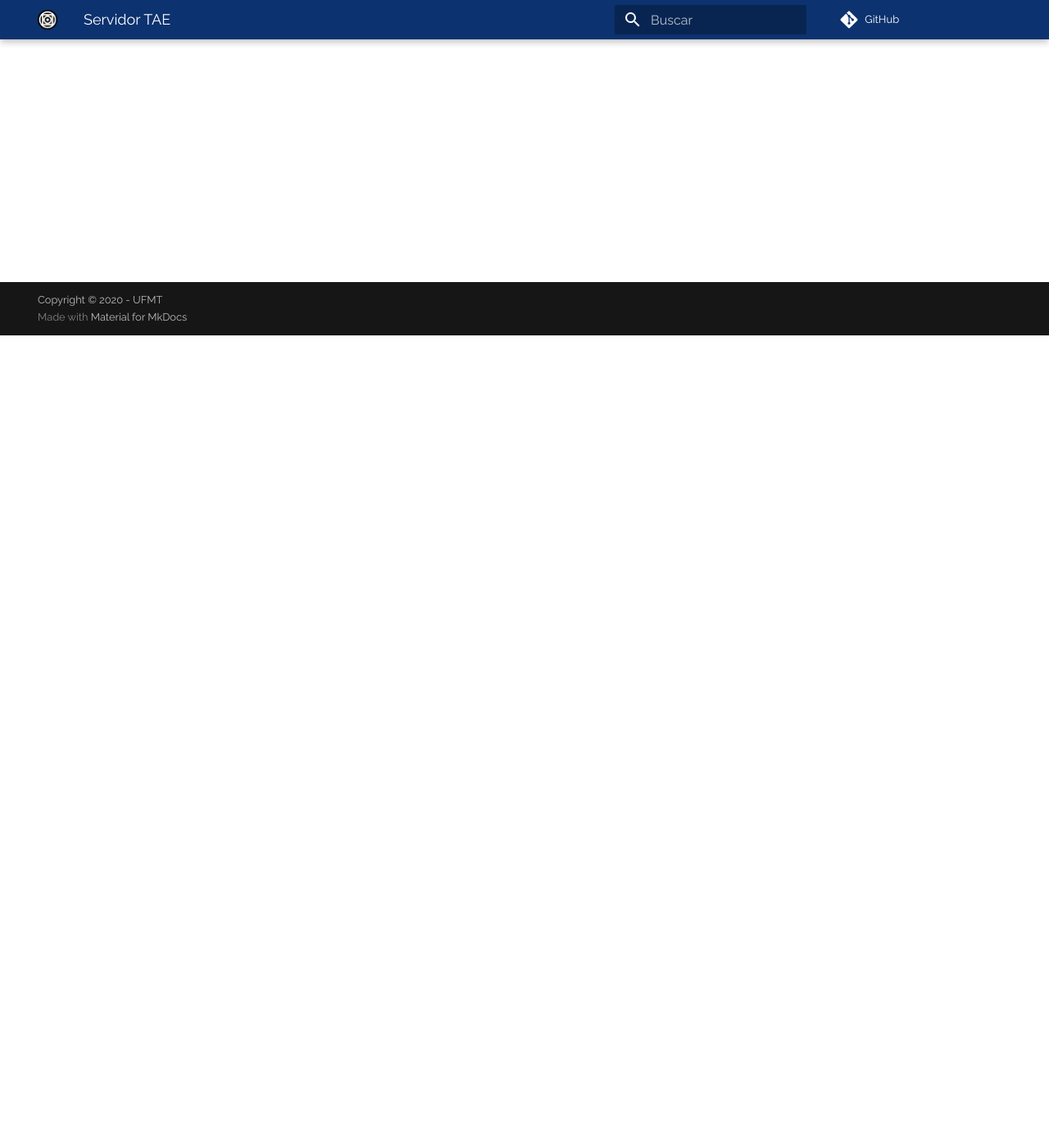
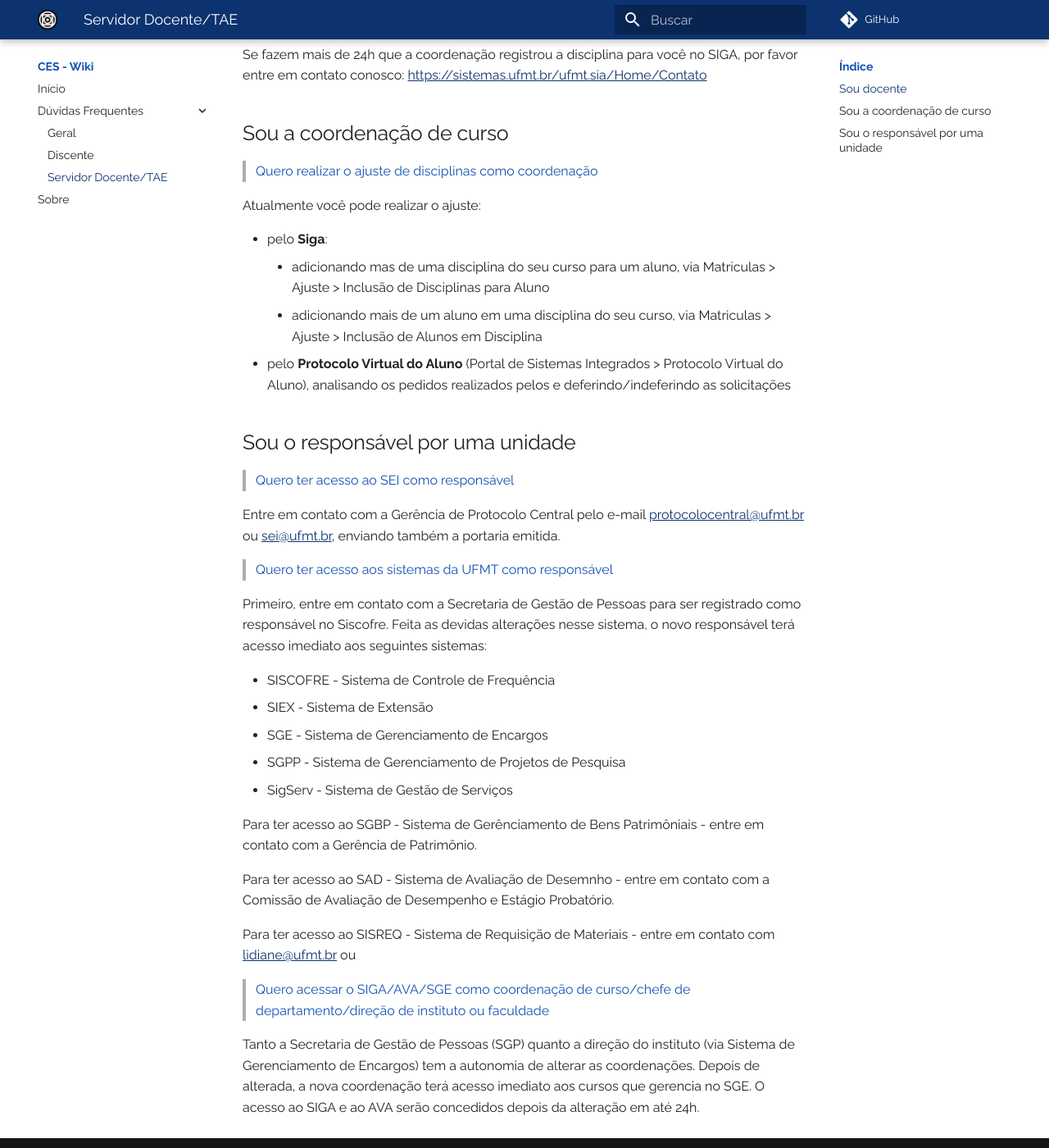
Before and after one commit to ufmt-ces/ufmt-ces.github.io, an MkDocs documentation site: the page built from docs/duvidas/servidor.md, in a window 1280 px wide and 1400 px high, scrolled down 991 px. Shown: the whole window at 82% size. Built offline with MkDocs 1.6.1 and Material for MkDocs 9.7.7, drawn with Linux system fonts in a browser that asks for light colours; comment, search, counter and statistics services are not loaded; some of the changed text lies outside the part shown.

Commit message:
criação de novas páginas e arquivamento de outras

```diff
--- a/docs/duvidas/servidor.md
+++ b/docs/duvidas/servidor.md
@@ -1,15 +1,65 @@
-# Dúvidas Frequentes - Servidor TAE
+# Dúvidas Frequentes
 
-## Sou recem contratado/contratada
-
-> Quero acessar o Portal de Sistemas mas não tenho senha
+> Sou servidor(a)/funcionário(a) **com Siape** e quero acessar o Portal de Sistemas mas não tenho senha
 
 Acesse as instruções [aqui](../acesso/#3-cadastro-de-novo-usuario)
 
-> Ao fazer o cadastro para acesso ao Portal de Sistemas recebi um aviso de CPF e Siape não localizados*
+> Sou servidor(a)/funcionário(a) **sem Siape** e quero acessar o Portal de Sistemas mas não tenho senha
+
+Entre em contato conosco: <https://sistemas.ufmt.br/ufmt.sia/Home/Contato>
+
+> Ao fazer o cadastro para acesso ao Portal de Sistemas recebi um aviso de CPF e Siape não localizados
 
 Muito provavelmente você ainda não consta nos nossos registros por ter um vínculo recente com a instituição. Mensalmente o Sistema de Recursos Humanos do Governo Federal libera a relação de novos servidores, se você não consegue realizar o primeiro acesso é indicativo que sua informação não consta nessa relação. Portanto aguarde a nova coleta das informações, que é realizada mensalmente entre os dias 25 e 5.
 
-> Quero ter acesso ao SEI
+> Quero ter acesso ao SEI da minha unidade
 
 Primeiro você já deve ter o acesso ao Portal de Sistemas Integrados. Depois, basta entrar em contato com a sua chefia imediata e solicitar que ela faça a liberação do seu acesso via [SIP - Sistema de Permissões](http://sip.ufmt.br).
+
+## Sou docente
+
+> Não tenho acesso nem ao SIGA nem ao AVA
+
+Para acessar tanto o SIGA quanto o AVA a coordenação do curso deve vincular você à uma ou mais disciplinas no SIGA. Só depois disso você terá o acesso desses ambientes para as disciplinas. Após o vínculo você terá acesso imediato no SIGA. As disciplinas são registradas no seu AVA em até 24h, de forma automática.
+
+> A coordenação já me registrou como docente da disciplina no SIGA mas ela ainda não consta no meu AVA
+
+Se fazem mais de 24h que a coordenação registrou a disciplina para você no SIGA, por favor entre em contato conosco: <https://sistemas.ufmt.br/ufmt.sia/Home/Contato>
+
+## Sou a coordenação de curso
+
+> Quero realizar o ajuste de disciplinas como coordenação
+
+Atualmente você pode realizar o ajuste:
+
+-   pelo **Siga**:
+    -   adicionando mas de uma disciplina do seu curso para um aluno, via Matriculas > Ajuste > Inclusão de Disciplinas para Aluno
+    -   adicionando mais de um aluno em uma disciplina do seu curso, via Matriculas > Ajuste > Inclusão de Alunos em Disciplina
+-   pelo **Protocolo Virtual do Aluno** (Portal de Sistemas Integrados > Protocolo Virtual do Aluno), analisando os pedidos realizados pelos e deferindo/indeferindo as solicitações
+
+## Sou o responsável por uma unidade
+
+> Quero ter acesso ao SEI como responsável
+
+Entre em contato com a Gerência de Protocolo Central pelo e-mail <protocolocentral@ufmt.br> ou <sei@ufmt.br>, enviando também a portaria emitida.
+
+> Quero ter acesso aos sistemas da UFMT como responsável
+
+Primeiro, entre em contato com a Secretaria de Gestão de Pessoas para ser registrado como responsável no Siscofre.
+Feita as devidas alterações nesse sistema, o novo responsável terá acesso imediato aos seguintes sistemas:
+
+-   SISCOFRE - Sistema de Controle de Frequência
+-   SIEX - Sistema de Extensão
+-   SGE - Sistema de Gerenciamento de Encargos
+-   SGPP - Sistema de Gerenciamento de Projetos de Pesquisa
+-   SigServ - Sistema de Gestão de Serviços
+
+Para ter acesso ao SGBP - Sistema de Gerênciamento de Bens Patrimôniais - entre em contato com a Gerência de Patrimônio.
+
+Para ter acesso ao SAD - Sistema de Avaliação de Desemnho - entre em contato com a Comissão de Avaliação de Desempenho e Estágio Probatório.
+
+Para ter acesso ao SISREQ - Sistema de Requisição de Materiais - entre em contato com <lidiane@ufmt.br> ou
+
+> Quero acessar o SIGA/AVA/SGE como coordenação de curso/chefe de departamento/direção de instituto ou faculdade
+
+Tanto a Secretaria de Gestão de Pessoas (SGP) quanto a direção do instituto (via Sistema de Gerenciamento de Encargos) tem a autonomia de alterar as coordenações. Depois de alterada, a nova coordenação terá acesso imediato aos cursos que gerencia no SGE. O acesso ao SIGA e ao AVA serão concedidos depois da alteração em até 24h.
--- a/mkdocs.yml
+++ b/mkdocs.yml
@@ -4,21 +4,20 @@
 repo_url: https://github.com/ufmt-ces/ufmt-ces.github.io
 repo_name: GitHub
 nav:
-  - Início: index.md
-  - Dúvidas Frequentes:
-    - Geral: duvidas/index.md
-    - Discente: duvidas/discente.md
-    - Docente: duvidas/docente.md
-    - Servidor TAE: duvidas/servidor.md
-  - Sobre: sobre.md
+    - Início: index.md
+    - Dúvidas Frequentes:
+          - Geral: duvidas/index.md
+          - Discente: duvidas/discente.md
+          - Servidor Docente/TAE: duvidas/servidor.md
+    - Sobre: sobre.md
 theme:
-  name: material
-  language: pt
-  logo: images/logo_vetor_fundo_branco_recortado.png
-  favicon: images/favicon.png
-  font:
-    text: Raleway
+    name: material
+    language: pt
+    logo: images/logo_vetor_fundo_branco_recortado.png
+    favicon: images/favicon.png
+    font:
+        text: Raleway
 extra_css:
-  - stylesheets/extra.css
+    - stylesheets/extra.css
 markdown_extensions:
-  - admonition
+    - admonition
```
Also changed, not shown: docs/duvidas/discente.md (+14 -11 lines), docs/duvidas/docente.md (deleted, +0 -22 lines), docs/duvidas/docente_old.md (added, +36 -0 lines), docs/duvidas/servidor_old.md (added, +13 -0 lines), docs/index.md (+3 -4 lines), 1 other file.
